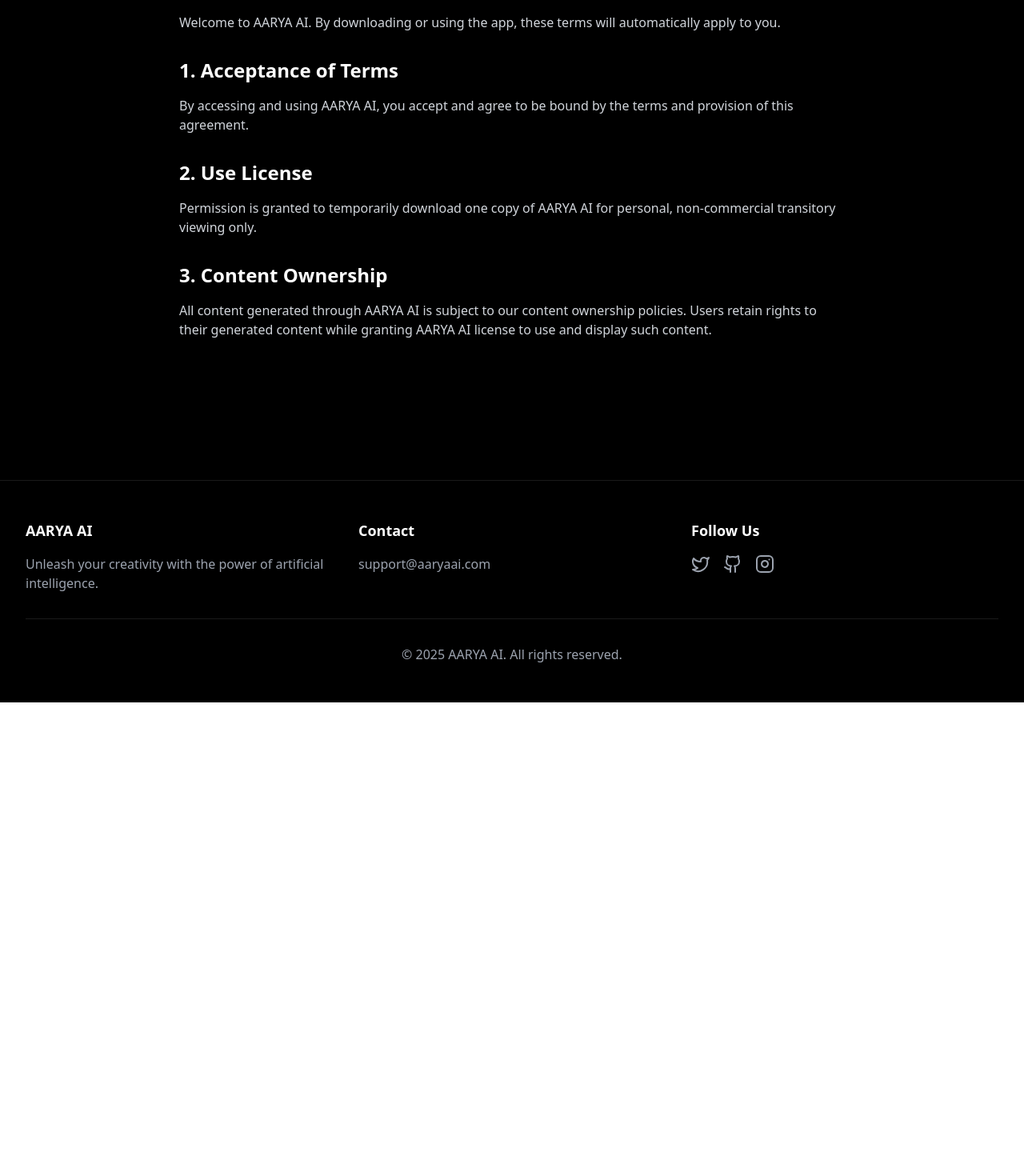
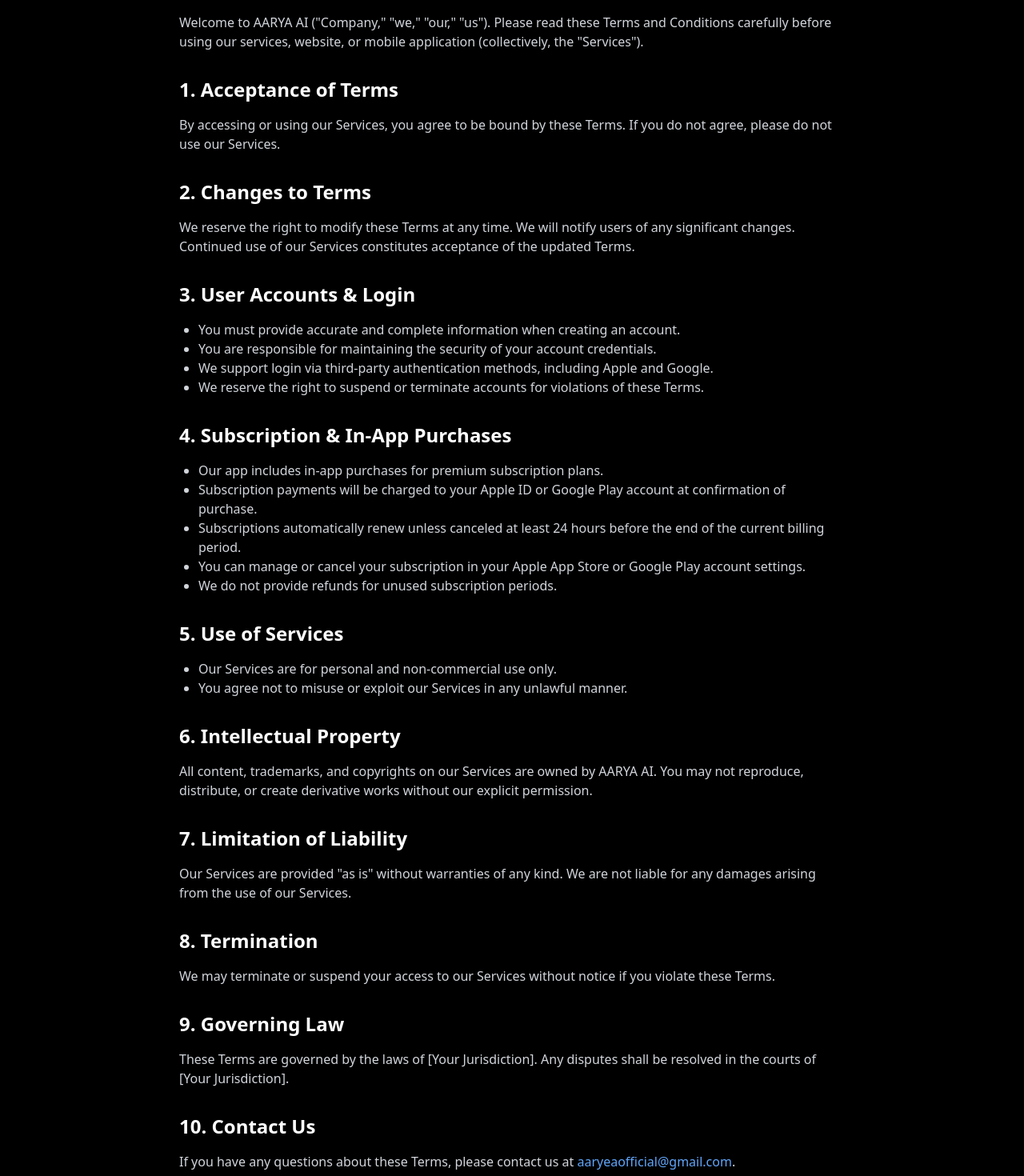
Before and after one commit to abilashblnair/aarya.ai-web, a React (Vite) app: page /terms in a window 1280 px wide. Shown: the part 200-1670 px from the top of the page at 80% size. Before the commit the page ends 1078 px from the top, so only its background shows below. Built offline with nearby package versions, Linux system fonts and the light colour scheme.

Commit message:
updated privacy and terms

```diff
--- a/src/App.tsx
+++ b/src/App.tsx
@@ -16,7 +16,9 @@
           <div className="max-w-7xl mx-auto px-4 sm:px-6 lg:px-8">
             <div className="flex justify-between items-center h-16">
               <div className="flex items-center">
-                <Link to="/" className="text-xl font-bold tracking-wider">AARYA AI</Link>
+                <Link to="/" className="flex items-center">
+                  <img src="/logo.png" alt="AARYA AI Logo" className="h-8 w-auto mr-2" />
+                </Link>
               </div>
 
               {/* Desktop Navigation */}
@@ -101,7 +103,7 @@
               </div>
               <div>
                 <h3 className="text-lg font-semibold mb-4">Contact</h3>
-                <p className="text-gray-400">support@aaryaai.com</p>
+                <p className="text-gray-400">aarya.ai.info@gmail.com</p>
               </div>
               <div>
                 <h3 className="text-lg font-semibold mb-4">Follow Us</h3>
--- a/src/pages/Home.tsx
+++ b/src/pages/Home.tsx
@@ -4,10 +4,15 @@
 function Home() {
   return (
     <div className="overflow-hidden">
-      {/* Hero Section */}
+      {/* Hero Section with AI Animation Background */}
       <section className="relative min-h-screen flex items-center">
-        <div className="absolute inset-0 bg-[url('https://images.unsplash.com/photo-1451187580459-43490279c0fa?ixlib=rb-1.2.1&auto=format&fit=crop&w=1920&q=80')] bg-cover bg-center">
-          <div className="absolute inset-0 bg-black/70 backdrop-blur-sm"></div>
+        <div className="absolute inset-0 bg-gradient-to-b from-black to-purple-900">
+          <div className="absolute inset-0" style={{
+            backgroundImage: 'url(/circuit-pattern.svg)',
+            backgroundSize: '200px 200px',
+            animation: 'slide 20s linear infinite',
+            opacity: 0.1
+          }}></div>
         </div>
 
         <div className="relative max-w-7xl mx-auto px-4 sm:px-6 lg:px-8 py-32">
@@ -86,6 +91,17 @@
           </div>
         </div>
       </section>
+
+      <style>{`
+        @keyframes slide {
+          from {
+            transform: translateY(0);
+          }
+          to {
+            transform: translateY(-200px);
+          }
+        }
+      `}</style>
     </div>
   );
 }
--- a/src/pages/Privacy.tsx
+++ b/src/pages/Privacy.tsx
@@ -6,32 +6,73 @@
       <h1 className="text-4xl font-bold mb-8">Privacy Policy</h1>
       <div className="prose prose-invert">
         <p className="text-gray-300 mb-4">
-          Your privacy is important to us. It is AARYA AI's policy to respect your privacy regarding any information we may collect from you through our app.
+          AARYA AI ("Company," "we," "our," "us") respects your privacy. This Privacy Policy describes how we collect, use, and protect your information when you use our services.
         </p>
 
         <h2 className="text-2xl font-semibold mt-8 mb-4">1. Information We Collect</h2>
+        <div className="text-gray-300 mb-4">
+          We collect the following types of information:
+          <ul className="list-disc pl-6 mt-2">
+            <li>Name, email, and login credentials (Apple, Google authentication)</li>
+            <li>Payment information (collected by Apple or Google Play for subscriptions)</li>
+            <li>Usage data including IP address, browser type, OS, and session interactions</li>
+            <li>Cookies and tracking technologies for website analytics</li>
+          </ul>
+        </div>
+
+        <h2 className="text-2xl font-semibold mt-8 mb-4">2. How We Use Your Information</h2>
+        <div className="text-gray-300 mb-4">
+          We use your information for the following purposes:
+          <ul className="list-disc pl-6 mt-2">
+            <li>To provide and improve our services</li>
+            <li>To process transactions and manage subscriptions</li>
+            <li>To send important notifications and updates</li>
+            <li>To enforce our terms and comply with legal obligations</li>
+          </ul>
+        </div>
+
+        <h2 className="text-2xl font-semibold mt-8 mb-4">3. Sharing of Information</h2>
         <p className="text-gray-300 mb-4">
-          We only collect information that is necessary to provide you with our services. This may include:
-          <ul className="list-disc pl-6 mt-2 text-gray-300">
-            <li>Basic account information</li>
-            <li>Usage data</li>
-            <li>Generated content</li>
+          We do not sell or rent your personal data. However, we may share information with:
+          <ul className="list-disc pl-6 mt-2">
+            <li>Third-party service providers (e.g., payment processing, analytics, customer support)</li>
+            <li>Legal authorities to comply with legal requirements or protect our rights</li>
           </ul>
         </p>
 
-        <h2 className="text-2xl font-semibold mt-8 mb-4">2. How We Use Your Information</h2>
+        <h2 className="text-2xl font-semibold mt-8 mb-4">4. Data Security</h2>
         <p className="text-gray-300 mb-4">
-          We use the information we collect in various ways, including:
-          <ul className="list-disc pl-6 mt-2 text-gray-300">
-            <li>Provide, operate, and maintain our app</li>
-            <li>Improve and personalize your experience</li>
-            <li>Understand and analyze usage trends</li>
+          We implement reasonable security measures to protect your data from unauthorized access, alteration, or disclosure.
+        </p>
+
+        <h2 className="text-2xl font-semibold mt-8 mb-4">5. Your Rights</h2>
+        <p className="text-gray-300 mb-4">
+          You have the following rights:
+          <ul className="list-disc pl-6 mt-2">
+            <li>Update or delete your personal information by contacting us</li>
+            <li>Opt-out of marketing emails using the unsubscribe link</li>
+            <li>Request a copy of the data we hold about you</li>
           </ul>
         </p>
 
-        <h2 className="text-2xl font-semibold mt-8 mb-4">3. Data Protection</h2>
+        <h2 className="text-2xl font-semibold mt-8 mb-4">6. Retention of Data</h2>
         <p className="text-gray-300 mb-4">
-          We implement a variety of security measures to maintain the safety of your personal information when you use our app.
+          We retain your data as long as necessary for the purposes outlined in this Privacy Policy or as required by law.
+        </p>
+
+        <h2 className="text-2xl font-semibold mt-8 mb-4">7. Third-Party Links</h2>
+        <p className="text-gray-300 mb-4">
+          Our services may contain links to third-party websites. We are not responsible for their privacy practices.
+        </p>
+
+        <h2 className="text-2xl font-semibold mt-8 mb-4">8. Changes to This Policy</h2>
+        <p className="text-gray-300 mb-4">
+          We may update this Privacy Policy periodically. We will notify users of significant changes.
+        </p>
+
+        <h2 className="text-2xl font-semibold mt-8 mb-4">9. Contact Us</h2>
+        <p className="text-gray-300 mb-4">
+          If you have any questions about this Privacy Policy, please contact us at <a href="mailto:aaryeaofficial@gmail.com" className="text-blue-400">aaryeaofficial@gmail.com</a>.
         </p>
       </div>
     </div>
--- a/src/pages/Terms.tsx
+++ b/src/pages/Terms.tsx
@@ -6,22 +6,71 @@
       <h1 className="text-4xl font-bold mb-8">Terms & Conditions</h1>
       <div className="prose prose-invert">
         <p className="text-gray-300 mb-4">
-          Welcome to AARYA AI. By downloading or using the app, these terms will automatically apply to you.
+          Welcome to AARYA AI ("Company," "we," "our," "us"). Please read these Terms and Conditions carefully before using our services, website, or mobile application (collectively, the "Services").
         </p>
 
         <h2 className="text-2xl font-semibold mt-8 mb-4">1. Acceptance of Terms</h2>
         <p className="text-gray-300 mb-4">
-          By accessing and using AARYA AI, you accept and agree to be bound by the terms and provision of this agreement.
+          By accessing or using our Services, you agree to be bound by these Terms. If you do not agree, please do not use our Services.
         </p>
 
-        <h2 className="text-2xl font-semibold mt-8 mb-4">2. Use License</h2>
+        <h2 className="text-2xl font-semibold mt-8 mb-4">2. Changes to Terms</h2>
         <p className="text-gray-300 mb-4">
-          Permission is granted to temporarily download one copy of AARYA AI for personal, non-commercial transitory viewing only.
+          We reserve the right to modify these Terms at any time. We will notify users of any significant changes. Continued use of our Services constitutes acceptance of the updated Terms.
         </p>
 
-        <h2 className="text-2xl font-semibold mt-8 mb-4">3. Content Ownership</h2>
+        <h2 className="text-2xl font-semibold mt-8 mb-4">3. User Accounts & Login</h2>
         <p className="text-gray-300 mb-4">
-          All content generated through AARYA AI is subject to our content ownership policies. Users retain rights to their generated content while granting AARYA AI license to use and display such content.
+          <ul className="list-disc pl-6 mt-2">
+            <li>You must provide accurate and complete information when creating an account.</li>
+            <li>You are responsible for maintaining the security of your account credentials.</li>
+            <li>We support login via third-party authentication methods, including Apple and Google.</li>
+            <li>We reserve the right to suspend or terminate accounts for violations of these Terms.</li>
+          </ul>
+        </p>
+
+        <h2 className="text-2xl font-semibold mt-8 mb-4">4. Subscription & In-App Purchases</h2>
+        <p className="text-gray-300 mb-4">
+          <ul className="list-disc pl-6 mt-2">
+            <li>Our app includes in-app purchases for premium subscription plans.</li>
+            <li>Subscription payments will be charged to your Apple ID or Google Play account at confirmation of purchase.</li>
+            <li>Subscriptions automatically renew unless canceled at least 24 hours before the end of the current billing period.</li>
+            <li>You can manage or cancel your subscription in your Apple App Store or Google Play account settings.</li>
+            <li>We do not provide refunds for unused subscription periods.</li>
+          </ul>
+        </p>
+
+        <h2 className="text-2xl font-semibold mt-8 mb-4">5. Use of Services</h2>
+        <p className="text-gray-300 mb-4">
+          <ul className="list-disc pl-6 mt-2">
+            <li>Our Services are for personal and non-commercial use only.</li>
+            <li>You agree not to misuse or exploit our Services in any unlawful manner.</li>
+          </ul>
+        </p>
+
+        <h2 className="text-2xl font-semibold mt-8 mb-4">6. Intellectual Property</h2>
+        <p className="text-gray-300 mb-4">
+          All content, trademarks, and copyrights on our Services are owned by AARYA AI. You may not reproduce, distribute, or create derivative works without our explicit permission.
+        </p>
+
+        <h2 className="text-2xl font-semibold mt-8 mb-4">7. Limitation of Liability</h2>
+        <p className="text-gray-300 mb-4">
+          Our Services are provided "as is" without warranties of any kind. We are not liable for any damages arising from the use of our Services.
+        </p>
+
+        <h2 className="text-2xl font-semibold mt-8 mb-4">8. Termination</h2>
+        <p className="text-gray-300 mb-4">
+          We may terminate or suspend your access to our Services without notice if you violate these Terms.
+        </p>
+
+        <h2 className="text-2xl font-semibold mt-8 mb-4">9. Governing Law</h2>
+        <p className="text-gray-300 mb-4">
+          These Terms are governed by the laws of [Your Jurisdiction]. Any disputes shall be resolved in the courts of [Your Jurisdiction].
+        </p>
+
+        <h2 className="text-2xl font-semibold mt-8 mb-4">10. Contact Us</h2>
+        <p className="text-gray-300 mb-4">
+          If you have any questions about these Terms, please contact us at <a href="mailto:aaryeaofficial@gmail.com" className="text-blue-400">aaryeaofficial@gmail.com</a>.
         </p>
       </div>
     </div>
```
Also changed, not shown: public/circuit-pattern.svg (added), public/logo.png (added).
